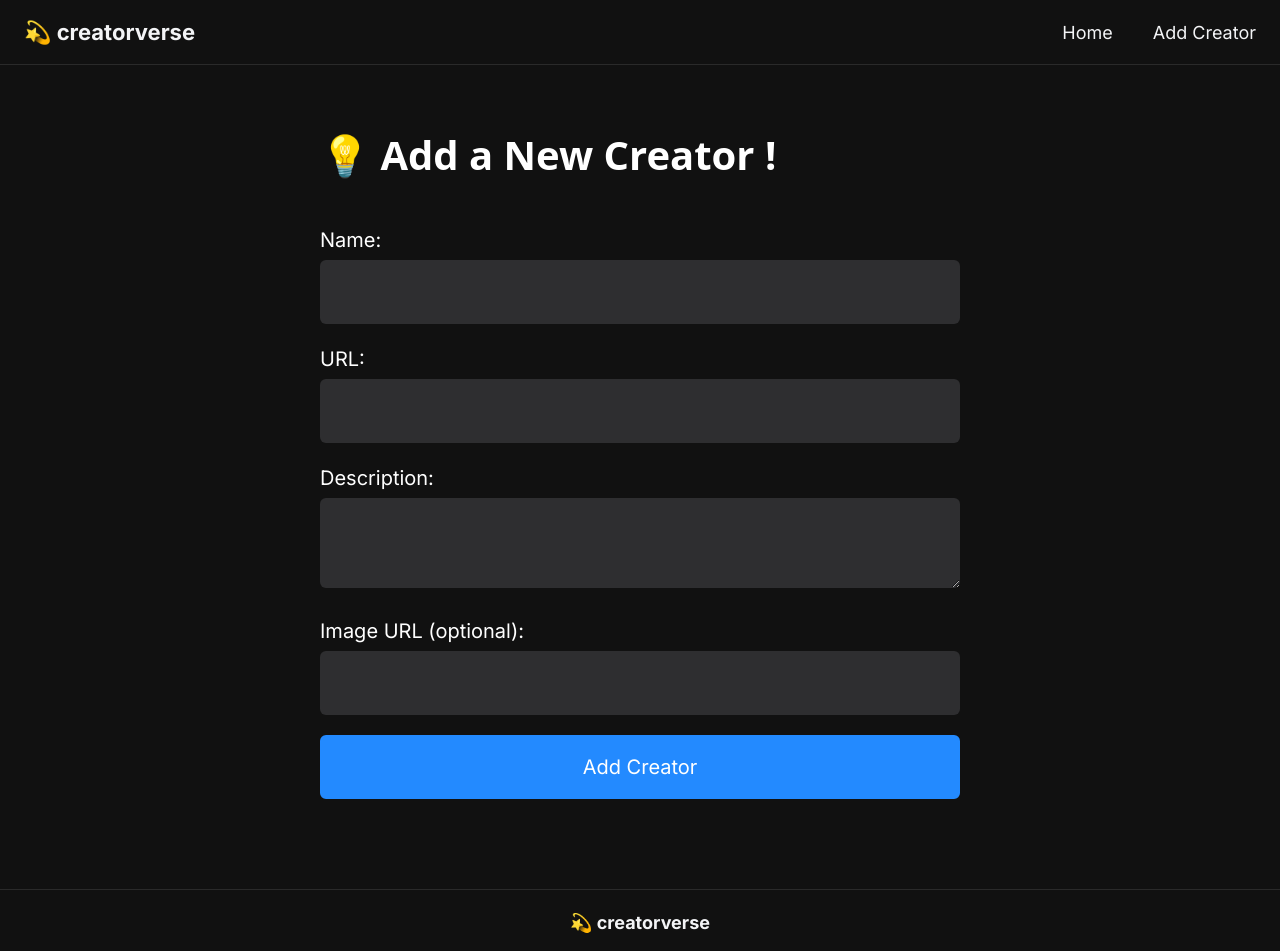
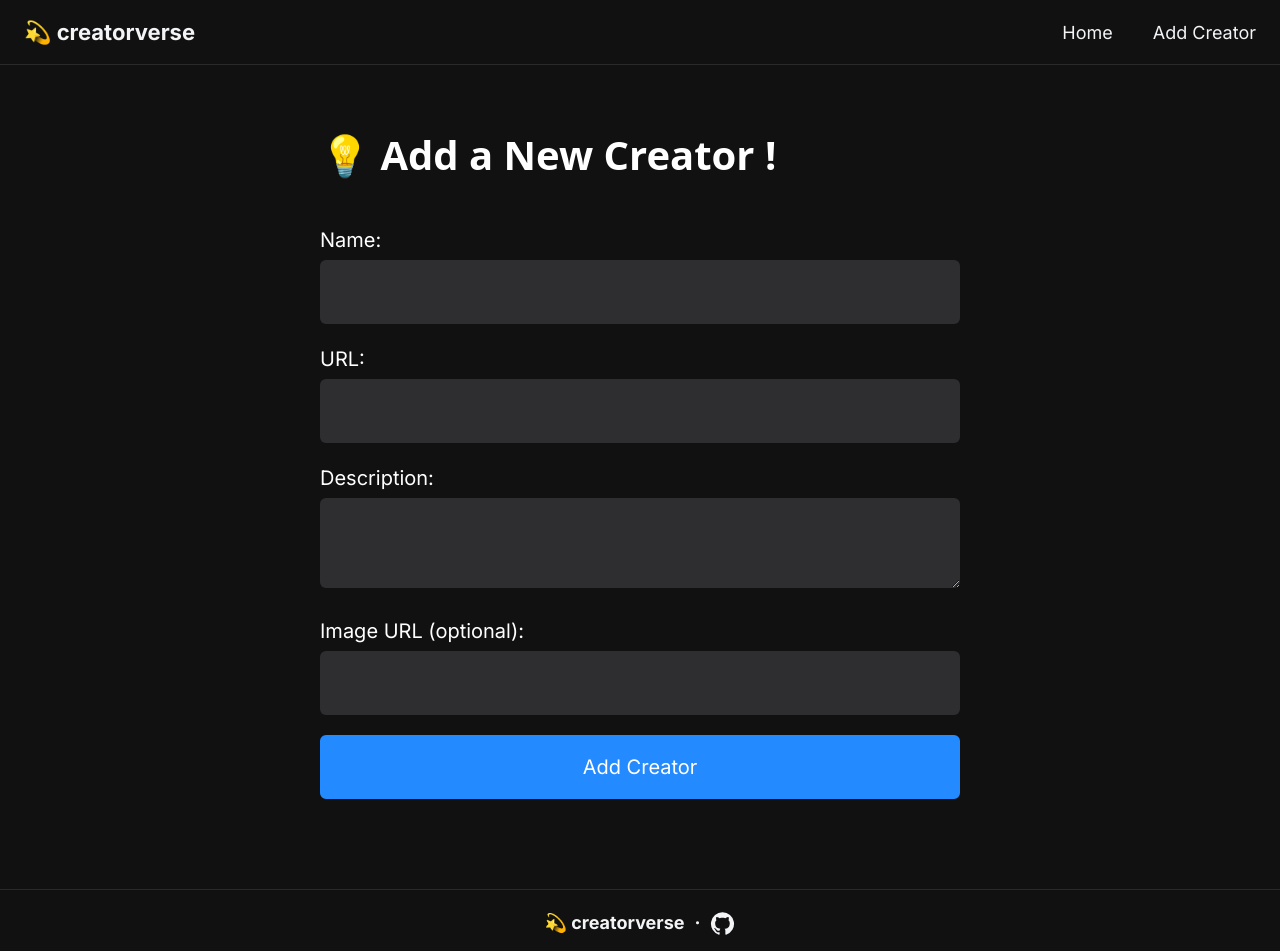
Before and after one commit to jamesjbustos/creatorverse, a React (Vite) app: page /add-creator in a window 1280 px wide. Shown: the top 951 px of the page. Built offline with nearby package versions, Linux system fonts and the light colour scheme; no server answers; the database is empty.

Commit message:
Add github link to footer

```diff
--- a/src/App.css
+++ b/src/App.css
@@ -285,6 +285,12 @@ main {
   background-color: #111111;
 }
 
+.Footer-container {
+  display: flex;
+  justify-content: center;
+  align-items: center;
+}
+
 .Footer-title {
   color: #f3f4f6;
   text-decoration: none;
@@ -293,3 +299,16 @@ main {
   font-size: 0.9em;
   margin-bottom: 0 !important;
 }
+
+.Footer-dot {
+  color: #f3f4f6;
+  font-size: 0.9em;
+  margin: 0 10px;
+  margin-bottom: 0 !important;
+  font-weight: bold;
+}
+
+.Footer-icon {
+  color: #f3f4f6;
+  margin-bottom: 0 !important;
+}
--- a/src/components/Footer.jsx
+++ b/src/components/Footer.jsx
@@ -1,7 +1,19 @@
+import GitHubIcon from "@mui/icons-material/GitHub";
+
 const Footer = () => {
   return (
     <footer className="Footer">
-      <p className="Footer-title">💫 creatorverse</p>
+      <div className="Footer-container">
+        <p className="Footer-title">💫 creatorverse</p>
+        <span className="Footer-dot">·</span>
+        <a
+          href="https://github.com/jamesjbustos/creatorverse"
+          target="_blank"
+          rel="noopener noreferrer"
+        >
+          <GitHubIcon className="Footer-icon" fontSize="small" />
+        </a>
+      </div>
     </footer>
   );
 };
```
